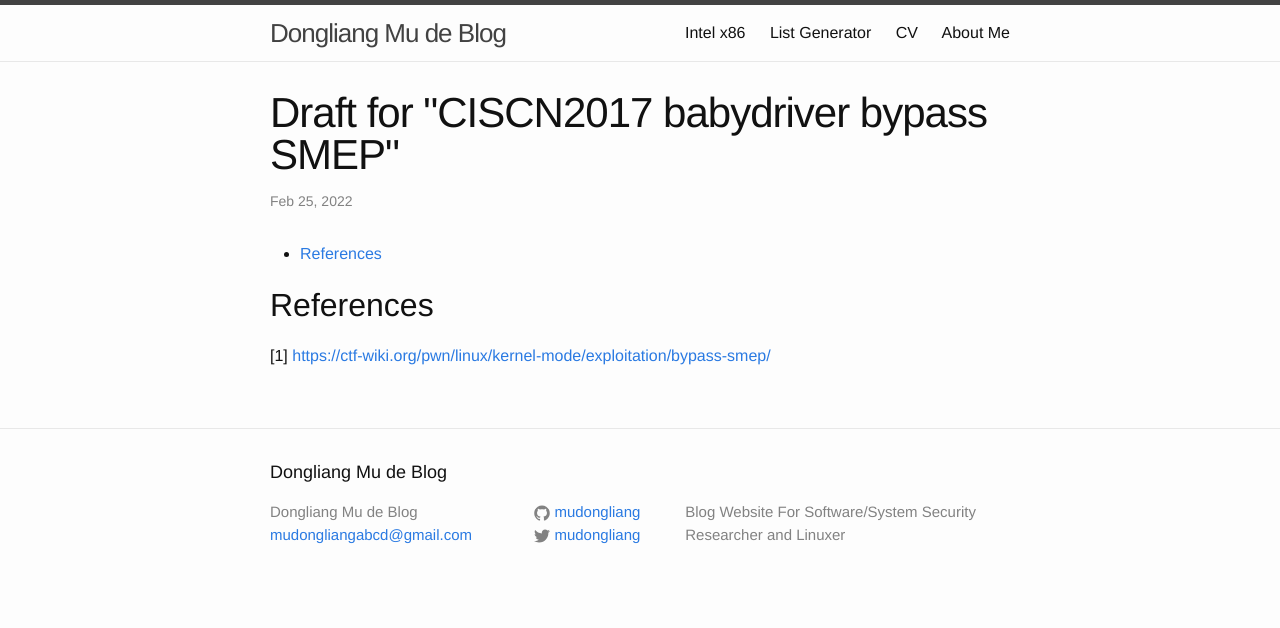
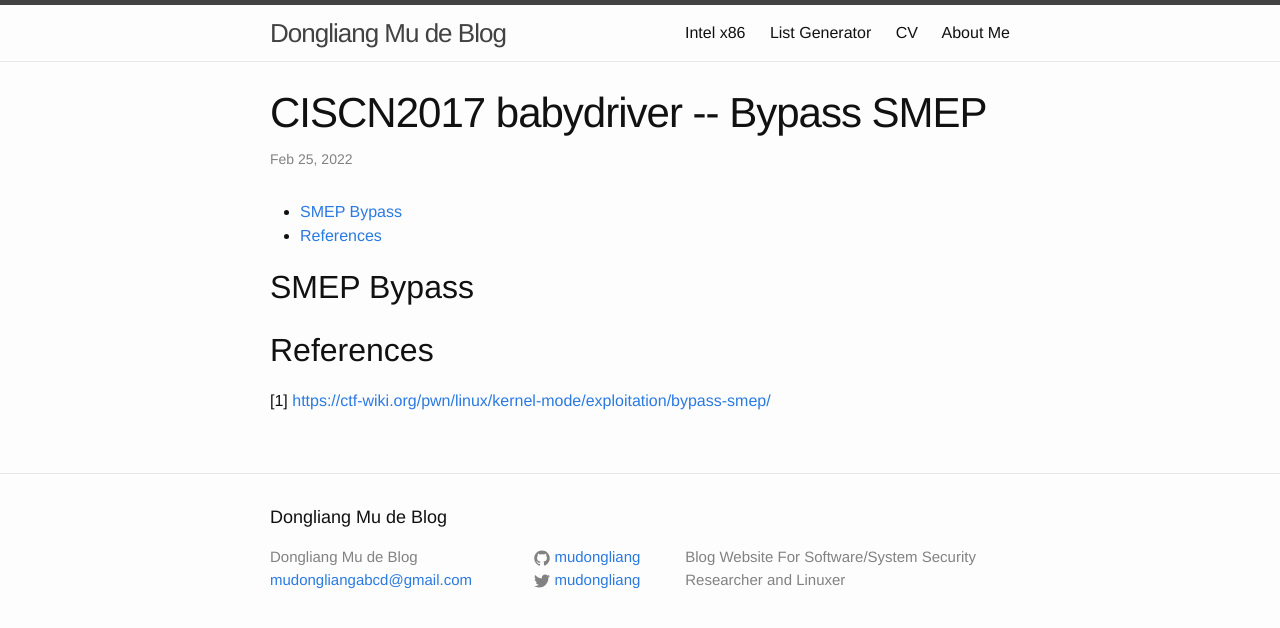
Before and after one commit to mudongliang/mudongliang.github.io, a Jekyll site: the page built from _posts/2022-02-25-ciscn2017---babydriver---bypass-smep.md, in a window 1280 px wide. Shown: the top 628 px of the page. Built offline with Jekyll 4.4.1, drawn with Linux system fonts in a browser that asks for light colours.

Commit message:
update titles

```diff
--- a/_posts/2022-02-25-ciscn2017---babydriver---bypass-smep.md
+++ b/_posts/2022-02-25-ciscn2017---babydriver---bypass-smep.md
@@ -1,6 +1,6 @@
 ---
 layout: post
-title: Draft for "CISCN2017   babydriver   bypass SMEP"
+title: "CISCN2017 babydriver -- Bypass SMEP"
 date: 2022-02-25
 description: ""
 category:
@@ -9,6 +9,8 @@ tags: []
 * TOC
 {:toc}
 
+## SMEP Bypass
+
 ## References
 
 [1] <https://ctf-wiki.org/pwn/linux/kernel-mode/exploitation/bypass-smep/>
```
Also changed, not shown: _posts/2022-02-25-kernel-rop---2018-.md (+3 -1 lines), _posts/2022-02-25-ret2dir---2018-.md (+4 -1 lines), _posts/2022-02-25-wctf-2018-klist.md (+3 -1 lines).
